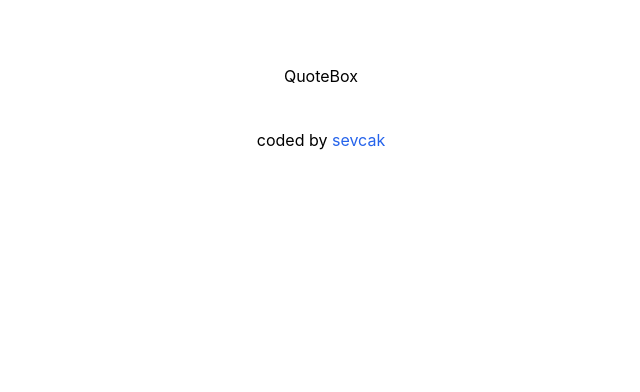
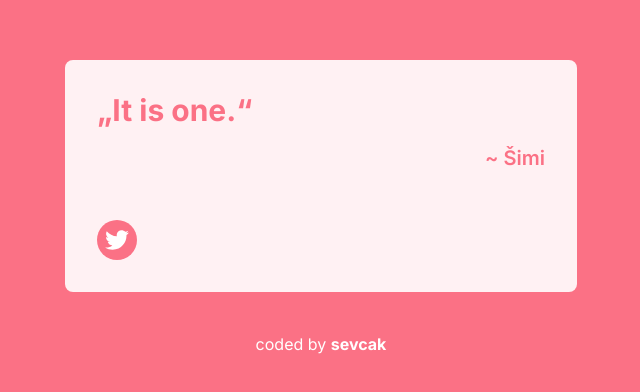
Before and after one commit to sevcak/simi-quote-generator, a React (Create React App) app: page / in a window 1280 px wide. Shown: the part 192-584 px from the top of the page, without its empty margins (319-959 px from the left). Built offline with nearby package versions, Linux system fonts and the light colour scheme.

Commit message:
feat: add quote box

```diff
--- a/src/App.tsx
+++ b/src/App.tsx
@@ -2,10 +2,15 @@ import { QuoteBox } from './components/QuoteBox';
 
 function App() {
   return (
-    <div className='flex flex-col items-center px-20 py-64 gap-10'>
+    <div
+      className='
+        w-screen h-screen flex flex-col items-center justify-center p-10 gap-10
+        bg-rose-400
+      '
+    >
       <QuoteBox />
-      <div>
-        coded by <a href="https://github.com/sevcak" className='text-blue-600'>sevcak</a>
+      <div className='text-white'>
+        coded by <a href="https://github.com/sevcak" className='font-bold hover:underline underline-offset-4'>sevcak</a>
       </div>
     </div>
   );
--- a/src/components/QuoteBox.tsx
+++ b/src/components/QuoteBox.tsx
@@ -1,6 +1,35 @@
+import { useState } from 'react';
+import quotes from '../data/quotes.json';
+import twitter from '../icons/twitter.svg'
+
 const QuoteBox = () => {
+  const [currentQuoteIndex, setCurrentQuoteIndex] = useState(0);
+
   return (
-    <div>QuoteBox</div>
+    <div
+      id='quote-box'
+      className='w-full md:w-[32rem] bg-white/90 rounded-lg p-8 text-xl font-semibold text-rose-400'
+    >
+      <div>
+        <div id='text' className='text-3xl font-bold mb-4'>
+          „{quotes[currentQuoteIndex]}“
+        </div>
+        <div className='text-right'>~ <span id="author">Šimi</span></div>
+        {/* Buttons */}
+        <div className='mt-12'>
+          <div id="new-quote"></div>
+          {/* Share */}
+          <div>
+            <a
+              id="tweet-quote"
+              className='block w-fit h-fit p-2 bg-rose-400 rounded-full'
+            >
+              <img src={twitter} alt="tweet" className='w-6 h-6' />
+            </a>
+          </div>
+        </div>
+      </div>
+    </div>
   )
 }
 
--- /dev/null
+++ b/src/data/quotes.json
@@ -0,0 +1,3 @@
+[
+    "It is one."
+]
--- a/src/index.css
+++ b/src/index.css
@@ -1,12 +1,12 @@
+@import url('https://fonts.googleapis.com/css2?family=Inter:wght@100;200;300;400;500;600;700;800;900&display=swap');
+
 @tailwind base;
 @tailwind components;
 @tailwind utilities;
 
 body {
   margin: 0;
-  font-family: -apple-system, BlinkMacSystemFont, 'Segoe UI', 'Roboto', 'Oxygen',
-    'Ubuntu', 'Cantarell', 'Fira Sans', 'Droid Sans', 'Helvetica Neue',
-    sans-serif;
+  font-family: 'Inter', sans-serif;
   -webkit-font-smoothing: antialiased;
   -moz-osx-font-smoothing: grayscale;
 }
```
Also changed, not shown: src/icons/twitter.svg (added).
